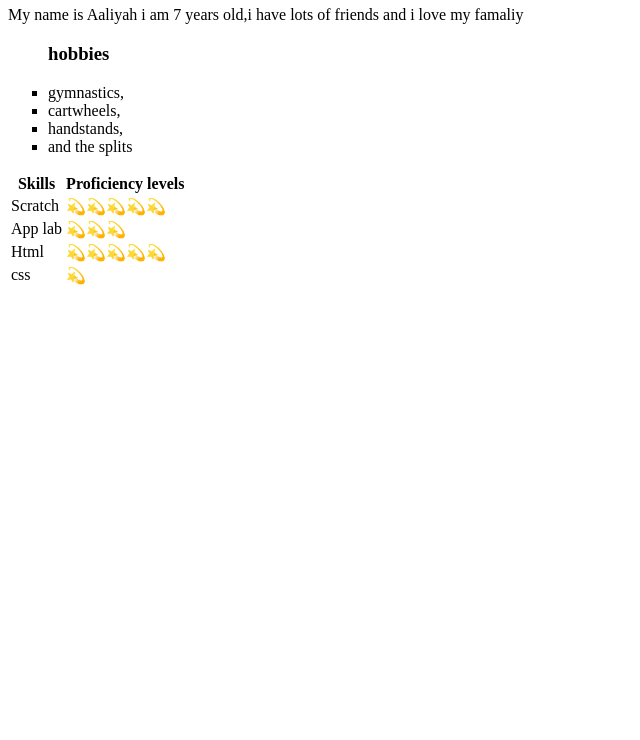
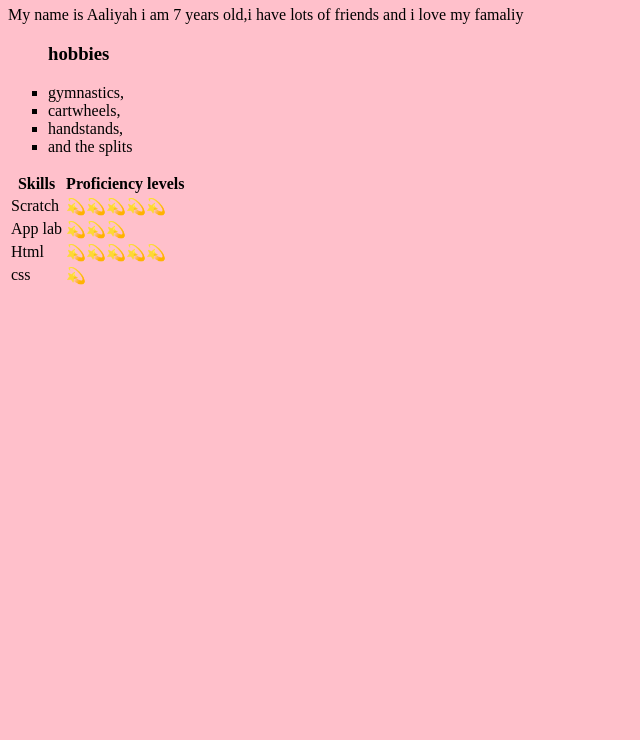
Before and after one commit to aaliyaoladimeji/Aliyahs-resume, a plain HTML site: page index.html in a window 1280 px wide. Shown: the part 60-800 px from the top of the page, without its empty margins (0-640 px from the left). Drawn offline with Linux system fonts and the light colour scheme.

Commit message:
Update index.html

```diff
--- a/index.html
+++ b/index.html
@@ -1,6 +1,8 @@
 <!DOCTYPE>
 <html>
-<head><title>boooooooo</title></head>
+<head><title>boooooooo</title>
+  <link rel="stylesheet"href="Aail.css">
+</head>
 <body>
   <h1>Aaliyah Olasobomi oladimeji</h1>
   <p>My name is Aaliyah i am 7 years old,i have lots of friends and i love my famaliy</p>
```
